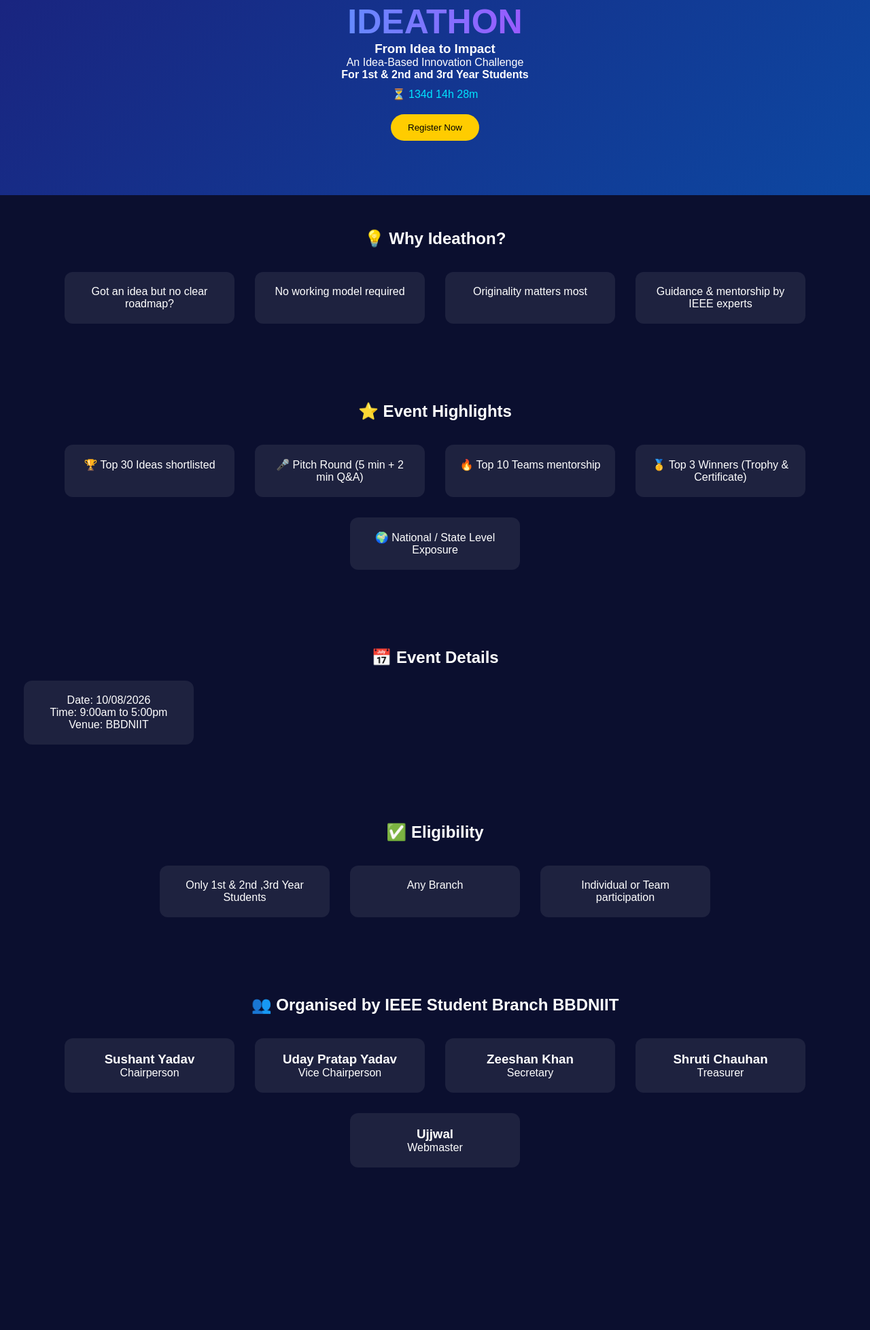
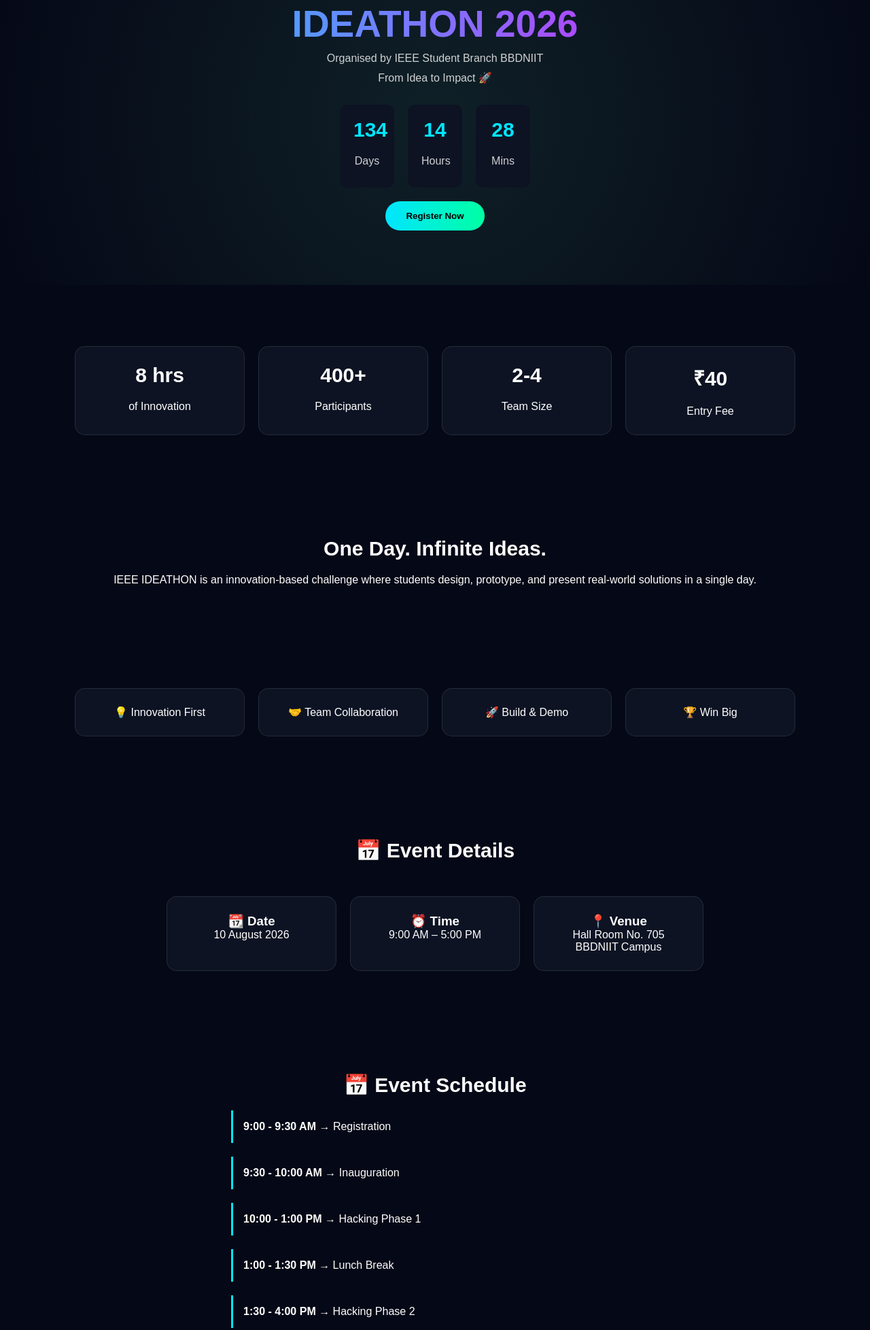
Before and after one commit to ysushant840/ideation-website, a plain HTML site: page index.html in a window 1280 px wide. Shown: the part 77-2033 px from the top of the page at 68% size. Before the commit the page ends 1859 px from the top, so only its background shows below. Drawn offline with Linux system fonts and the light colour scheme.

Commit message:
Update index.html

```diff
--- a/index.html
+++ b/index.html
@@ -3,63 +3,104 @@
 <head>
 <meta charset="UTF-8">
 <meta name="viewport" content="width=device-width, initial-scale=1.0">
-<title>IDEATHON 2026</title>
-
-<link href="https://forms.gle/eSXPgkaA9qsiVAbb6">
+<title>IEEE IDEATHON 2026</title>
 
 <style>
 *{margin:0;padding:0;box-sizing:border-box;font-family:'Poppins',sans-serif;}
-body{background:#0b0f2f;color:white;}
+body{background:#050816;color:white;}
 
-section{padding:50px 20px;text-align:center;}
-
+/* HERO */
 .hero{
-background:linear-gradient(135deg,#1a237e,#0d47a1);
+text-align:center;
 padding:80px 20px;
+background:radial-gradient(circle,#0f2027,#050816);
 }
 
 .hero h1{
-font-size:50px;
+font-size:55px;
 background:linear-gradient(90deg,#00e5ff,#ff00ff);
 -webkit-background-clip:text;
 color:transparent;
 }
 
+.hero p{opacity:0.8;margin:10px 0;}
+
 .btn{
 margin-top:20px;
-padding:12px 25px;
+padding:14px 30px;
 border:none;
-border-radius:25px;
-background:#ffcc00;
+border-radius:30px;
+background:linear-gradient(90deg,#00e5ff,#00ffa3);
+color:black;
+font-weight:bold;
 cursor:pointer;
 }
 
+/* GRID */
 .grid{
 display:flex;
 flex-wrap:wrap;
 justify-content:center;
+gap:20px;
+padding:30px;
 }
 
 .card{
-background:rgba(255,255,255,0.08);
-padding:20px;
-margin:15px;
-border-radius:12px;
+background:#0d1323;
+padding:25px;
+border-radius:15px;
 width:250px;
+text-align:center;
+border:1px solid rgba(255,255,255,0.1);
 }
 
-.card:hover{transform:scale(1.05);transition:0.3s;}
+.card:hover{
+transform:translateY(-5px);
+transition:0.3s;
+}
 
-h2{margin-bottom:20px;}
+/* COUNTDOWN */
+.timer{
+display:flex;
+justify-content:center;
+gap:20px;
+margin-top:30px;
+}
 
-#timer{margin-top:10px;color:#00e5ff;}
+.box{
+background:#0d1323;
+padding:20px;
+border-radius:10px;
+width:80px;
+}
 
-/* Modal */
+.box h2{color:#00e5ff;}
+
+/* SECTION */
+section{padding:60px 20px;text-align:center;}
+h2{margin-bottom:20px;font-size:30px;}
+
+/* TIMELINE */
+.timeline{
+max-width:600px;
+margin:auto;
+text-align:left;
+}
+
+.timeline div{
+margin:20px 0;
+padding:15px;
+border-left:3px solid #00e5ff;
+}
+
+/* MODAL */
 #profileModal{
 display:none;
 position:fixed;
-top:0;left:0;
-width:100%;height:100%;
+top:0;
+left:0;
+width:100%;
+height:100%;
 background:rgba(0,0,0,0.9);
 overflow:auto;
 }
@@ -79,65 +120,103 @@
 
 <!-- HERO -->
 <section class="hero">
-<h1>IDEATHON</h1>
-<h3>From Idea to Impact</h3>
-<p>An Idea-Based Innovation Challenge</p>
-<p><b>For 1st & 2nd and 3rd Year Students</b></p>
+<h1>IDEATHON 2026</h1>
+<p>Organised by IEEE Student Branch BBDNIIT</p>
+<p>From Idea to Impact 🚀</p>
 
-<div id="timer"></div>
+<div class="timer">
+<div class="box"><h2 id="d">0</h2><p>Days</p></div>
+<div class="box"><h2 id="h">0</h2><p>Hours</p></div>
+<div class="box"><h2 id="m">0</h2><p>Mins</p></div>
+</div>
 
-<button class="btn" onclick="window.location.href='https://yourformlink.com'">
+<button class="btn" onclick="window.location.href='https://forms.gle/eSXPgkaA9qsiVAbb6'">
 Register Now
 </button>
 </section>
 
-<!-- WHY -->
+<!-- STATS -->
 <section>
-<h2>💡 Why Ideathon?</h2>
 <div class="grid">
-<div class="card">Got an idea but no clear roadmap?</div>
-<div class="card">No working model required</div>
-<div class="card">Originality matters most</div>
-<div class="card">Guidance & mentorship by IEEE experts</div>
+<div class="card"><h2>8 hrs</h2><p>of Innovation</p></div>
+<div class="card"><h2>400+</h2><p>Participants</p></div>
+<div class="card"><h2>2-4</h2><p>Team Size</p></div>
+<div class="card"><h2>₹40</h2><p>Entry Fee</p></div>
 </div>
 </section>
 
-<!-- HIGHLIGHTS -->
+<!-- ABOUT -->
 <section>
-<h2>⭐ Event Highlights</h2>
+<h2>One Day. Infinite Ideas.</h2>
+<p>
+IEEE IDEATHON is an innovation-based challenge where students design,
+prototype, and present real-world solutions in a single day.
+</p>
+</section>
+
+<!-- FEATURES -->
+<section>
 <div class="grid">
-<div class="card">🏆 Top 30 Ideas shortlisted</div>
-<div class="card">🎤 Pitch Round (5 min + 2 min Q&A)</div>
-<div class="card">🔥 Top 10 Teams mentorship</div>
-<div class="card">🥇 Top 3 Winners (Trophy & Certificate)</div>
-<div class="card">🌍 National / State Level Exposure</div>
+<div class="card">💡 Innovation First</div>
+<div class="card">🤝 Team Collaboration</div>
+<div class="card">🚀 Build & Demo</div>
+<div class="card">🏆 Win Big</div>
 </div>
 </section>
 
-<!-- DETAILS -->
+<!-- EVENT DETAILS -->
 <section>
 <h2>📅 Event Details</h2>
+
+<div class="grid">
 <div class="card">
-Date: 10/08/2026 <br>
-Time: 9:00am to 5:00pm <br>
-Venue: BBDNIIT
+<h3>📆 Date</h3>
+<p>10 August 2026</p>
 </div>
+
+<div class="card">
+<h3>⏰ Time</h3>
+<p>9:00 AM – 5:00 PM</p>
+</div>
+
+<div class="card">
+<h3>📍 Venue</h3>
+<p>Hall Room No. 705<br>BBDNIIT Campus</p>
+</div>
+</div>
+
 </section>
 
-<!-- ELIGIBILITY -->
+<!-- TIMELINE -->
 <section>
-<h2>✅ Eligibility</h2>
+<h2>📅 Event Schedule</h2>
+
+<div class="timeline">
+<div><b>9:00 - 9:30 AM</b> → Registration</div>
+<div><b>9:30 - 10:00 AM</b> → Inauguration</div>
+<div><b>10:00 - 1:00 PM</b> → Hacking Phase 1</div>
+<div><b>1:00 - 1:30 PM</b> → Lunch Break</div>
+<div><b>1:30 - 4:00 PM</b> → Hacking Phase 2</div>
+<div><b>4:00 - 4:45 PM</b> → Presentation</div>
+<div><b>4:45 - 5:00 PM</b> → Prize Distribution</div>
+</div>
+
+</section>
+
+<!-- PRIZES -->
+<section>
+<h2>🏆 Prizes & Awards</h2>
 <div class="grid">
-<div class="card">Only 1st & 2nd ,3rd Year Students</div>
-<div class="card">Any Branch</div>
-<div class="card">Individual or Team participation</div>
+<div class="card"><h3>🥇 1st Place</h3><p>Cash + Trophy + Certificate</p></div>
+<div class="card"><h3>🥈 2nd Place</h3><p>Cash + Certificate</p></div>
+<div class="card"><h3>🥉 3rd Place</h3><p>Cash + Medal</p></div>
+<div class="card"><h3>✨ Innovation Award</h3><p>Special Recognition</p></div>
 </div>
 </section>
 
 <!-- TEAM -->
 <section>
-<h2>👥 Organised by IEEE Student Branch BBDNIIT</h2>
-
+<h2>👥 IEEE Student Branch Team</h2>
 <div class="grid">
 
 <div class="card" onclick="openProfile()">
@@ -150,105 +229,60 @@
 <p>Vice Chairperson</p>
 </div>
 
-<div class="card">
-<h3>Zeeshan Khan</h3>
-<p>Secretary</p>
-</div>
-
-<div class="card">
-<h3>Shruti Chauhan</h3>
-<p>Treasurer</p>
-</div>
-
-<div class="card">
-<h3>Ujjwal</h3>
-<p>Webmaster</p>
-</div>
-
 </div>
 </section>
 
-<!-- MODAL -->
+<!-- PROFILE MODAL -->
 <div id="profileModal">
 <div class="modal-content">
 
 <h2>Sushant Yadav</h2>
 <p><b>B.Tech Computer Science Engineering Student | AKTU</b></p>
-<p>📍 Lucknow, India | 📧 sushantmasthai@gmail.com | 📞 7379783219</p>
 
 <hr>
 
 <h3>🚀 Profile Summary</h3>
 <p>
 Highly motivated and innovation-driven Computer Science student with strong interest in IoT, AI/ML, and real-world problem solving.
-Experienced in national-level competitions, innovation programs, and prototyping. Passionate about building impactful solutions and
-contributing to technology-driven advancements.
+Experienced in national-level competitions and innovation programs.
 </p>
 
-<h3>🎓 Education</h3>
+
+<h3>🏆 Achievements</h3>
 <ul>
-<li><b>B.Tech in Computer Science Engineering</b> – Dr. A.P.J. Abdul Kalam Technical University (AKTU), Lucknow (2024–Present)</li>
-<li><b>Intermediate (Science)</b> – Hiralal Ramniwas Inter College (76%)</li>
+<li>Best Poster Award – IISF 2024</li>
+<li>Top 3 National Level Projects</li>
+<li>Inspire Award Manak</li>
+<li>NITI Aayog Innovation Winner</li>
 </ul>
 
-<h3>💼 Experience</h3>
-<ul>
-<li><b>India International Science Festival (IISF) 2024</b> – Selected Top 3 among 176 projects, won Best Poster Award</li>
-<li><b>Maker Faire Hyderabad</b> – Participated in innovation workshop and startup prototyping</li>
-<li><b>MakeX Internship 2025</b> – Training in Design Thinking & Product Development</li>
-<li><b>CMET Lucknow</b> – Disaster management and emergency response training</li>
-</ul>
-
-<h3>💡 Projects</h3>
-<ul>
-<li><b>IoT Based Smart Stretcher</b> – Real-time hospital resource tracking system using mobile app</li>
-<li><b>IoT Rice Scanner</b> – Innovation-based IoT project</li>
-</ul>
-
-<h3>🛠 Skills</h3>
-<p>C, C++, Python, HTML, IoT, Embedded Systems, GitHub, Figma, Autodesk, Tinkercad</p>
-
-<h3>🏆 Achievements & Awards</h3>
-<ul>
-<li>Best Poster Award – IISF 2024</li>
-<li>Top 3 National Level Project Selection</li>
-<li>Inspire Award Manak</li>
-<li>NITI Aayog Innovation Winner</li>
-<li>National Children Science Congress Participant</li>
-<li>Governor Award – Bharat Scout/Guide</li>
-</ul>
-
-<h3>📜 Certifications</h3>
-<ul>
-<li>Make Tomorrow Innovation – NITI Aayog</li>
-<li>Kalam Pragati MakeX Internship 2025</li>
-<li>ATL Boy Preneur</li>
-<li>CMET Disaster Management Training</li>
-</ul>
 
 <br>
-
 <button onclick="closeProfile()" class="btn">Close</button>
 
 </div>
 </div>
 
-<!-- TIMER -->
+<!-- JS -->
 <script>
 var countDownDate=new Date("August 10, 2026 10:00:00").getTime();
+
 setInterval(function(){
 var now=new Date().getTime();
 var d=countDownDate-now;
-var days=Math.floor(d/(1000*60*60*24));
-var h=Math.floor((d%(1000*60*60*24))/(1000*60*60));
-var m=Math.floor((d%(1000*60*60))/(1000*60));
-document.getElementById("timer").innerHTML="⏳ "+days+"d "+h+"h "+m+"m";
+
+document.getElementById("d").innerHTML=Math.floor(d/(1000*60*60*24));
+document.getElementById("h").innerHTML=Math.floor((d%(1000*60*60*24))/(1000*60*60));
+document.getElementById("m").innerHTML=Math.floor((d%(1000*60*60))/(1000*60));
 },1000);
-</script>
 
-<script>
-function openProfile(){document.getElementById("profileModal").style.display="block";}
-function closeProfile(){document.getElementById("profileModal").style.display="none";}
+function openProfile(){
+document.getElementById("profileModal").style.display="block";
+}
+
+function closeProfile(){
+document.getElementById("profileModal").style.display="none";
+}
 </script>
 
 </body>
```
